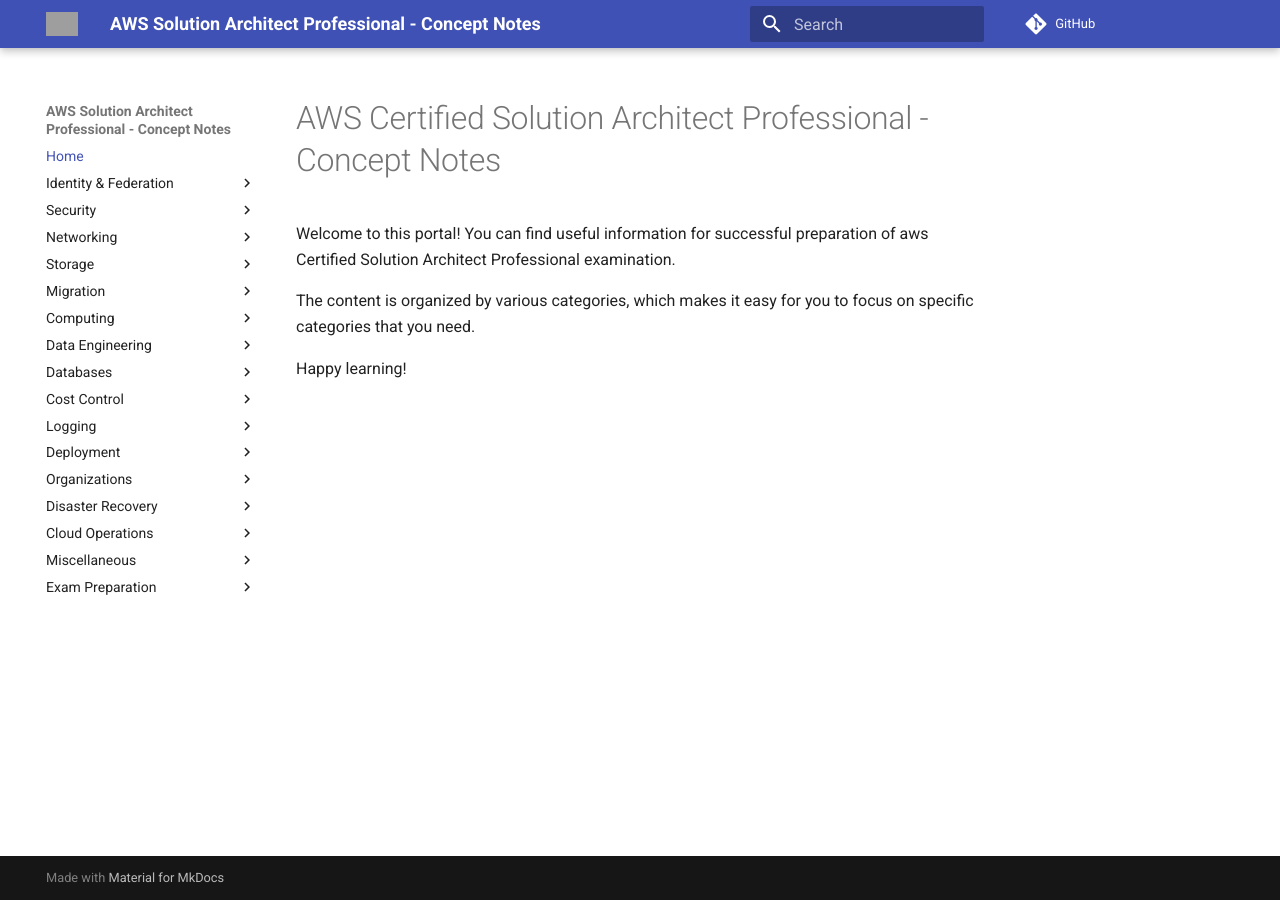
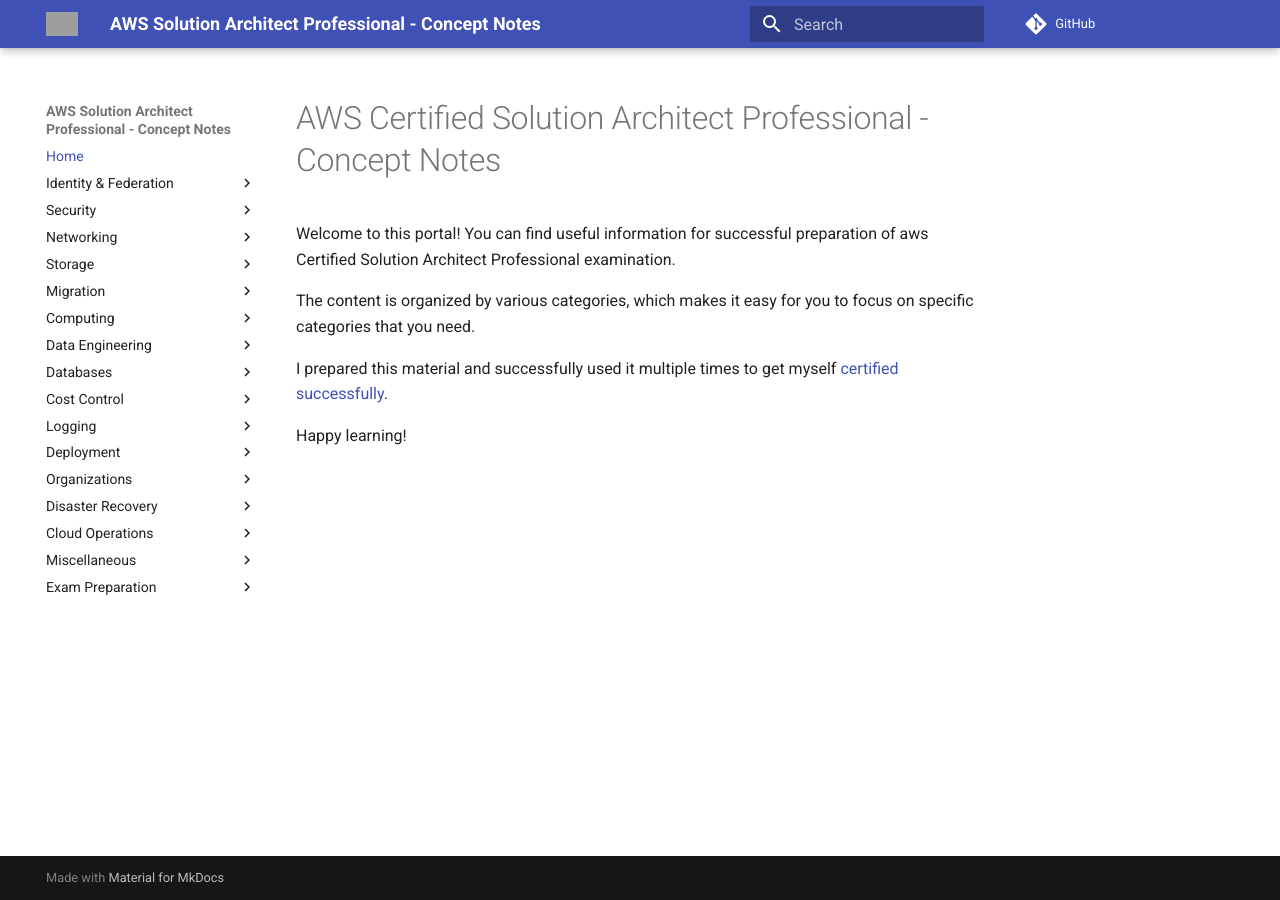
Before and after one commit to jeyabalajis/aws-certified-sa-pro-notes, an MkDocs documentation site: the page built from docs/index.md, in a window 1280 px wide. Built offline with MkDocs 1.6.1 and Material for MkDocs 9.7.7, drawn with Linux system fonts in a browser that asks for light colours; comment, search, counter and statistics services are not loaded; grey boxes are pictures that could not be loaded.

Commit message:
Update index.md

```diff
--- a/docs/index.md
+++ b/docs/index.md
@@ -4,4 +4,6 @@
 
 The content is organized by various categories, which makes it easy for you to focus on specific categories that you need.
 
+I prepared this material and successfully used it multiple times to get myself [certified successfully](https://www.credly.com/badges/a66ea44f-d144-46db-91be-b8b585d86b73/linked_in_profile).
+
 Happy learning!
```
